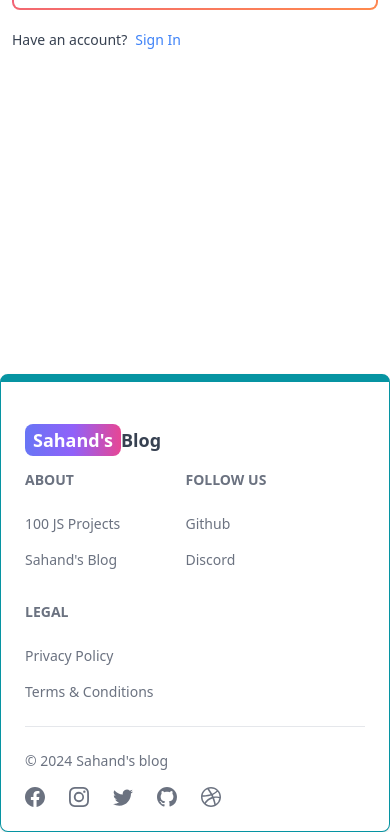
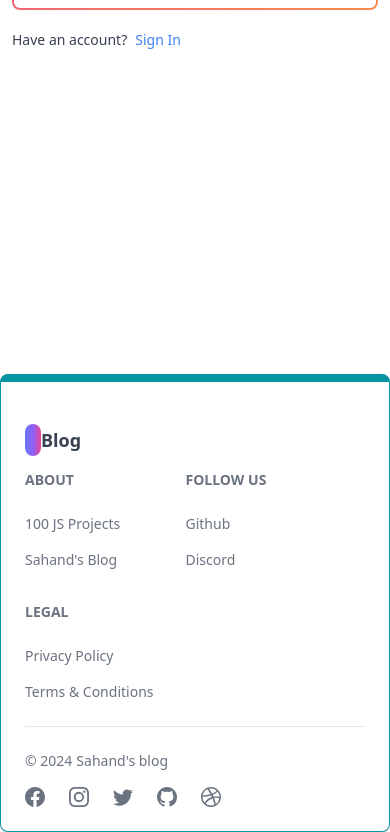
Before and after one commit to Mavine1/blog1, a React (Vite) app in the folder client/: page /sign-up in a window 390 px wide. Shown: the part 614-1446 px from the top of the page. Built offline with nearby package versions, Linux system fonts and the light colour scheme; no server answers.

Commit message:
consist circus automobile order down

```diff
--- a/client/src/components/Footer.jsx
+++ b/client/src/components/Footer.jsx
@@ -12,7 +12,7 @@ export default function FooterCom() {
               className='self-center whitespace-nowrap text-lg sm:text-xl font-semibold dark:text-white'
             >
               <span className='px-2 py-1 bg-gradient-to-r from-indigo-500 via-purple-500 to-pink-500 rounded-lg text-white'>
-                Sahand's
+
               </span>
               Blog
             </Link>
```
